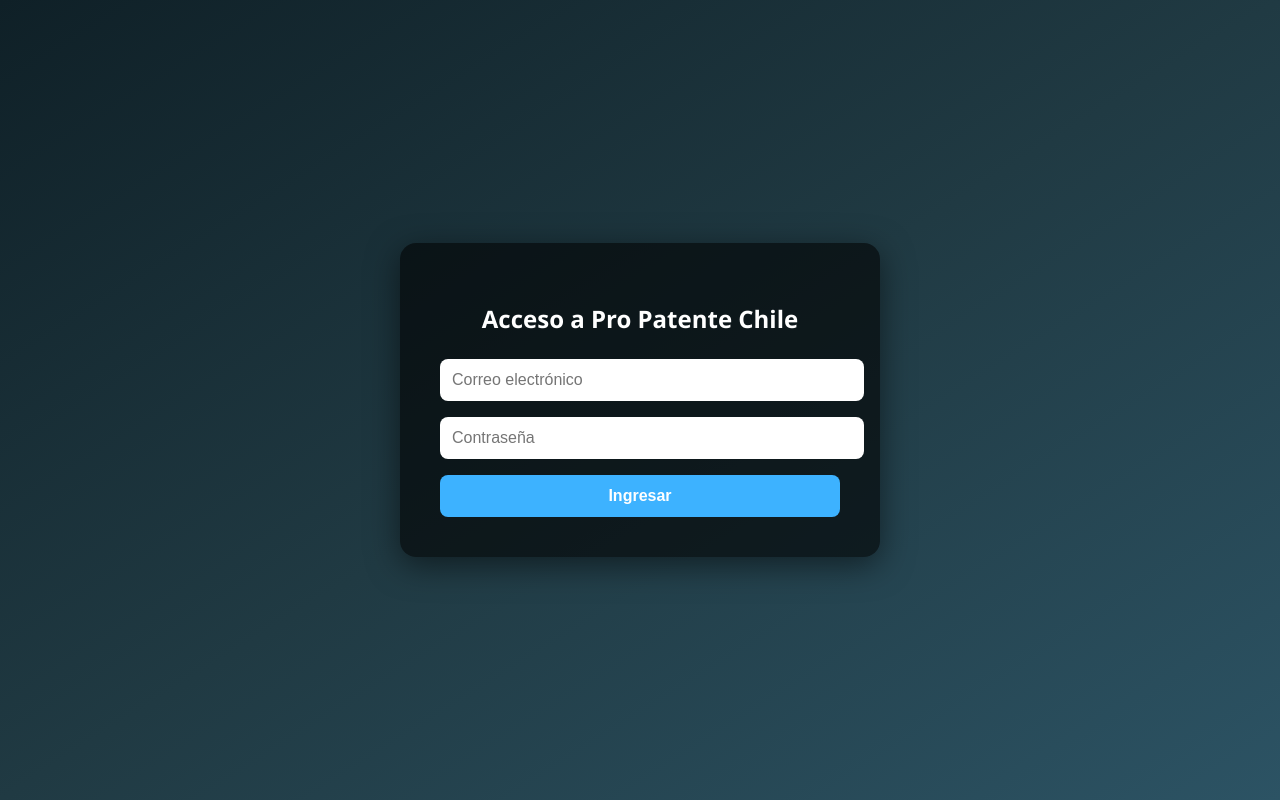
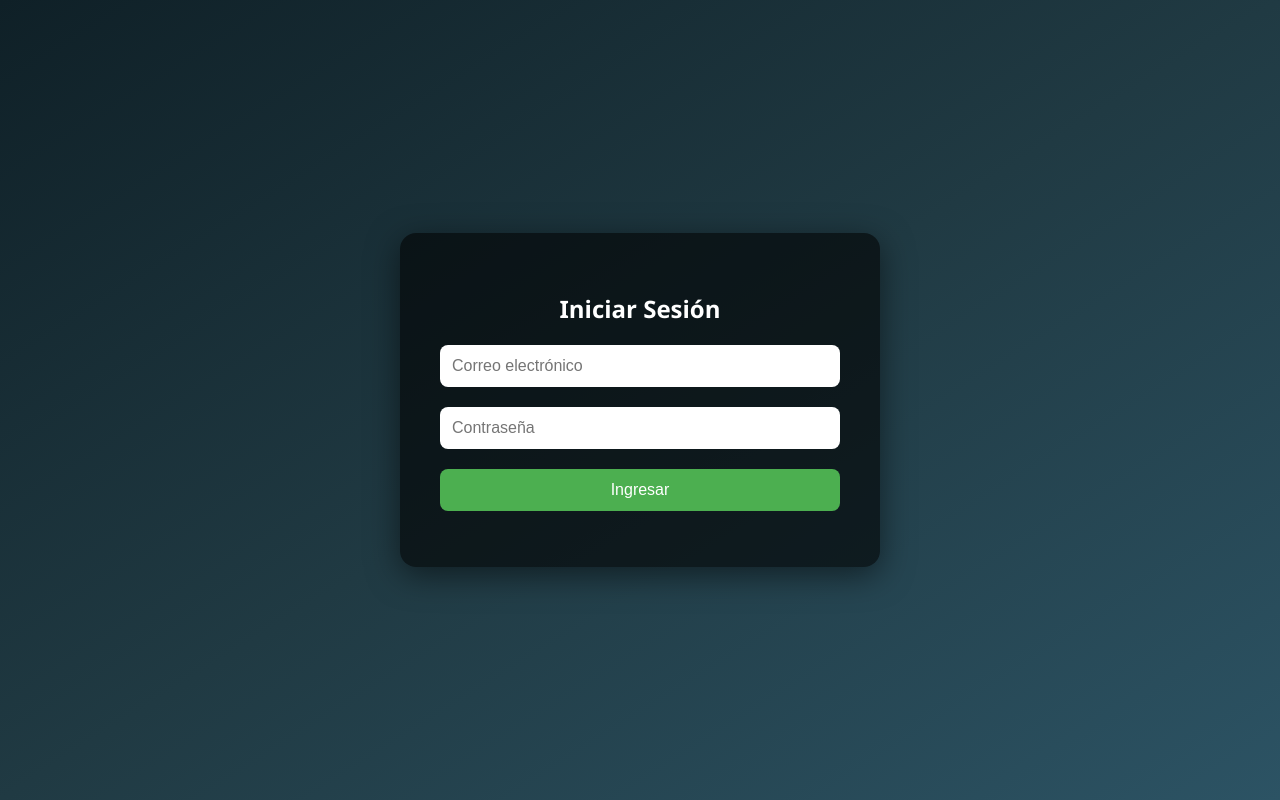
Before and after one commit to PROPATENTECHILE/generador.cl, a plain HTML site: page index.html in a window 1280 px wide. Drawn offline with Linux system fonts and the light colour scheme.

Commit message:
Update index.html

```diff
--- a/index.html
+++ b/index.html
@@ -1,9 +1,7 @@
-<!DOCTYPE html>
-<html lang="es">
-<head>
-  <meta charset="UTF-8" />
-  <meta name="viewport" content="width=device-width, initial-scale=1.0" />
-  <title>Login - Pro Patente Chile</title>
+<html lang="es"><head>
+  <meta charset="UTF-8">
+  <meta name="viewport" content="width=device-width, initial-scale=1.0">
+  <title>Login - Pro Patente</title>
   <style>
     body {
       margin: 0;
@@ -22,94 +20,95 @@
       box-shadow: 0 8px 32px rgba(0, 0, 0, 0.5);
       width: 100%;
       max-width: 400px;
+      text-align: center;
     }
-    h2 {
-      text-align: center;
-      margin-bottom: 24px;
-    }
-    input {
+    input, button {
+      display: block;
       width: 100%;
       padding: 12px;
-      margin-bottom: 16px;
+      margin-top: 20px;
       border: none;
       border-radius: 8px;
-      font-size: 1rem;
+      font-size: 16px;
     }
     button {
-      width: 100%;
-      padding: 12px;
-      font-size: 1rem;
-      background: #3db2ff;
-      border: none;
+      background-color: #4caf50;
       color: white;
-      font-weight: bold;
-      border-radius: 8px;
       cursor: pointer;
     }
     button:hover {
-      background: #2a95d1;
+      background-color: #45a049;
     }
-    .error {
-      color: #ff7272;
-      text-align: center;
-      margin-bottom: 10px;
+    #error-message {
+      color: red;
+      margin-top: 10px;
     }
   </style>
 </head>
 <body>
   <div class="login-container">
-    <h2>Acceso a Pro Patente Chile</h2>
-    <div class="error" id="mensajeError"></div>
-    <input type="email" id="correo" placeholder="Correo electrónico" required />
-    <input type="password" id="clave" placeholder="Contraseña" required />
-    <button onclick="iniciarSesion()">Ingresar</button>
+    <h2>Iniciar Sesión</h2>
+    <input type="email" id="email" placeholder="Correo electrónico">
+    <input type="password" id="password" placeholder="Contraseña">
+    <button onclick="login()">Ingresar</button>
+    <p id="error-message"></p>
   </div>
 
-  <script>
-    async function iniciarSesion() {
-      const correo = document.getElementById('correo').value.trim();
-      const clave = document.getElementById('clave').value.trim();
-      const errorDiv = document.getElementById('mensajeError');
-      errorDiv.textContent = '';
+  <script type="module">
+    import { initializeApp } from "https://www.gstatic.com/firebasejs/11.7.3/firebase-app.js";
+    import { getAuth, signInWithEmailAndPassword } from "https://www.gstatic.com/firebasejs/11.7.3/firebase-auth.js";
+    import { getFirestore, doc, getDoc, updateDoc } from "https://www.gstatic.com/firebasejs/11.7.3/firebase-firestore.js";
 
-      if (!correo || !clave) {
-        errorDiv.textContent = 'Debes ingresar correo y contraseña.';
-        return;
-      }
+    const firebaseConfig = {
+      apiKey: "AIzaSyAVbnbZIKNoGwr8xJj9lvkml5QBf5RPTCA",
+      authDomain: "propatente.firebaseapp.com",
+      projectId: "propatente",
+      storageBucket: "propatente.firebasestorage.app",
+      messagingSenderId: "514353367543",
+      appId: "1:514353367543:web:52e8cd7fa24c8278d906f2",
+      measurementId: "G-6VVE5QSDEY"
+    };
+
+    const app = initializeApp(firebaseConfig);
+    const auth = getAuth(app);
+    const db = getFirestore(app);
+
+    async function login() {
+      const email = document.getElementById("email").value.trim();
+      const password = document.getElementById("password").value.trim();
+      const errorEl = document.getElementById("error-message");
 
       try {
-        const res = await fetch('./clientes.json');
-        const data = await res.json();
-        const usuario = data.clientes.find(u => u.correo === correo && u.clave === clave);
+        const userCredential = await signInWithEmailAndPassword(auth, email, password);
+        const user = userCredential.user;
+        const userDocRef = doc(db, "usuarios", user.uid);
+        const userDoc = await getDoc(userDocRef);
 
-        if (!usuario) {
-          errorDiv.textContent = 'Correo o clave incorrectos.';
+        if (!userDoc.exists()) {
+          errorEl.textContent = "Usuario no registrado.";
           return;
         }
 
-        const hoy = new Date().toISOString().split('T')[0];
-        if (hoy > usuario.expira) {
-          errorDiv.textContent = 'Cuenta expirada. Contacta al administrador.';
+        const data = userDoc.data();
+        const fechaExp = new Date(data.expira);
+        const ahora = new Date();
+        if (ahora > fechaExp) {
+          errorEl.textContent = "Licencia expirada.";
           return;
         }
 
-        const huella = navigator.userAgent + screen.width + screen.height;
+        const tokenActual = crypto.randomUUID();
+        await updateDoc(userDocRef, { token_sesion: tokenActual });
 
-        if (usuario.huella && usuario.huella !== huella) {
-          errorDiv.textContent = 'Esta cuenta ya está activa en otro dispositivo.';
-          return;
-        }
-
-        // Guardar sesión en localStorage
-        localStorage.setItem('usuarioActivo', JSON.stringify({ correo, huella, expira: usuario.expira }));
-
-        // Redirigir a app
-        window.location.href = './app.html';
-
-      } catch (e) {
-        errorDiv.textContent = 'Error al verificar credenciales. Intenta más tarde.';
+        localStorage.setItem("token_sesion", tokenActual);
+        localStorage.setItem("uid", user.uid);
+        window.location.href = "app.html";
+      } catch (error) {
+        errorEl.textContent = "Credenciales incorrectas o error al iniciar sesión.";
+        console.error(error);
       }
     }
   </script>
-</body>
-</html>
+
+
+</body></html>
```
